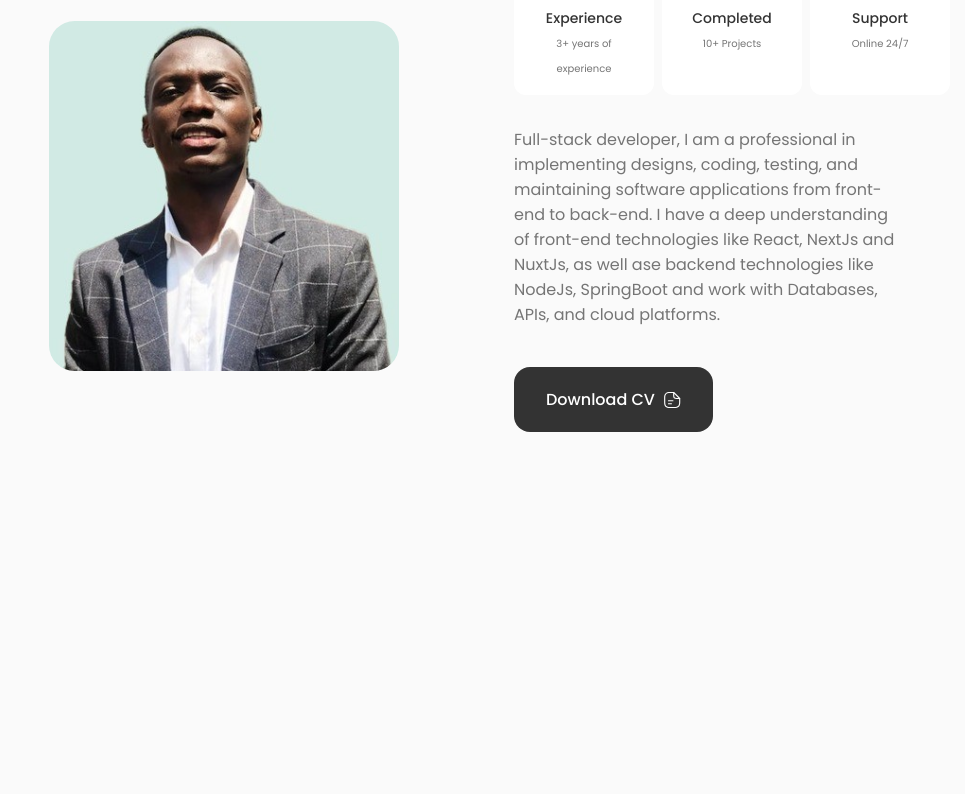
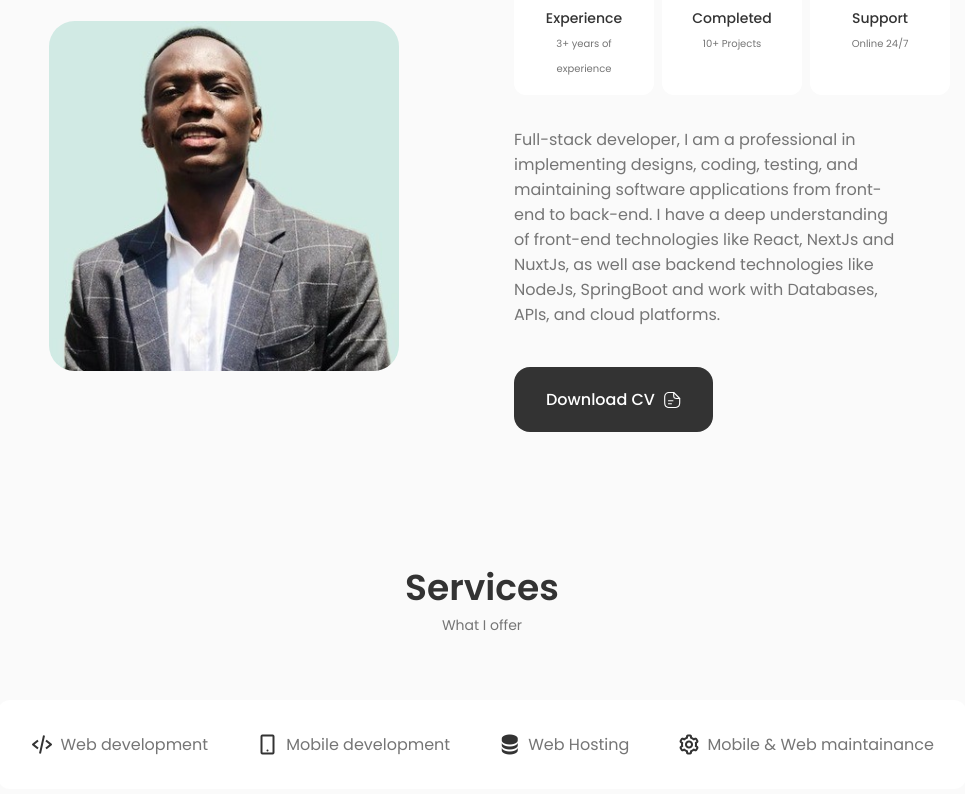
Before and after one commit to christianR15c/modern-portfolio, a React (Create React App) app: page / in a window 1280 px wide. Shown: the part 976-1770 px from the top of the page, without its empty margins (158-1123 px from the left). Before the commit the page ends 1440 px from the top, so only its background shows below. Built offline with nearby package versions, Linux system fonts and the light colour scheme.

Commit message:
ft: services section added

```diff
--- a/src/App.js
+++ b/src/App.js
@@ -5,6 +5,7 @@ import About from './components/about/About'
 import Home from './components/home/Home'
 
 import Navbar from './components/navbar/Navbar'
+import Services from './components/service/Services'
 import Skills from './components/skills/Skills'
 
 const App = () => {
@@ -15,6 +16,7 @@ const App = () => {
                 <Home />
                 <About />
                 {/* <Skills /> */}
+                <Services />
             </main>
         </>
     )
--- /dev/null
+++ b/src/components/service/Services.jsx
@@ -0,0 +1,25 @@
+import React from 'react'
+import { services } from '../../constants'
+import './services.css'
+
+const Services = () => {
+    return (
+        <section className="services section" id="services">
+            <h2 className="section__title">Services</h2>
+            <span className="section__subtitle">What I offer</span>
+
+            <div className="services__container container">
+                {
+                    services.map((service, index) => (
+                        <div className='services__content' key={index}>
+                            <i class={`${service.icon} services__icon`}  ></i>
+                            <p className='services__subtitle'>{service.desc}</p>
+                        </div>
+                    ))
+                }
+            </div>
+        </section>
+    )
+}
+
+export default Services
--- /dev/null
+++ b/src/components/service/services.css
@@ -0,0 +1,43 @@
+.services__container {
+    background: var(--container-color);
+    display: flex;
+    justify-content: space-between;
+    flex-wrap: wrap;
+    padding: 2rem;
+    border: 2px solid var(0, 0, 0, 0.1);
+    border-radius: 0.75rem;
+    text-align: center;
+    margin-bottom: 2rem;
+}
+
+.services__content {
+    display: flex;
+    align-items: center;
+    gap: 0.4rem;
+}
+
+.services__icon {
+    font-size: 1.5rem;
+    color: var(--title-color);
+    text-align: center;
+}
+
+
+/* for large devices */
+@media screen and (max-width: 992px) {
+    .services__container {
+        display: grid;
+        grid-template-columns: repeat(2, 1fr);
+        margin: 0 2rem;
+    }
+}
+
+/* for medium devices */
+@media screen and (max-width: 576px) {
+    .services__container {
+        display: grid;
+        grid-template-columns: repeat(1, 1fr);
+        gap: 1rem;
+        margin: 0 1rem;
+    }
+}
--- a/src/constants/index.js
+++ b/src/constants/index.js
@@ -59,3 +59,22 @@ export const skills = [
         }
     }
 ]
+
+export const services = [
+    {
+        icon: 'bx bx-code-alt',
+        desc: 'Web development'
+    },
+    {
+        icon: 'bx bx-mobile-alt',
+        desc: 'Mobile development'
+    },
+    {
+        icon: 'bx bxs-data',
+        desc: 'Web Hosting'
+    },
+    {
+        icon: 'bx bx-cog',
+        desc: 'Mobile & Web maintainance'
+    },
+]
```
